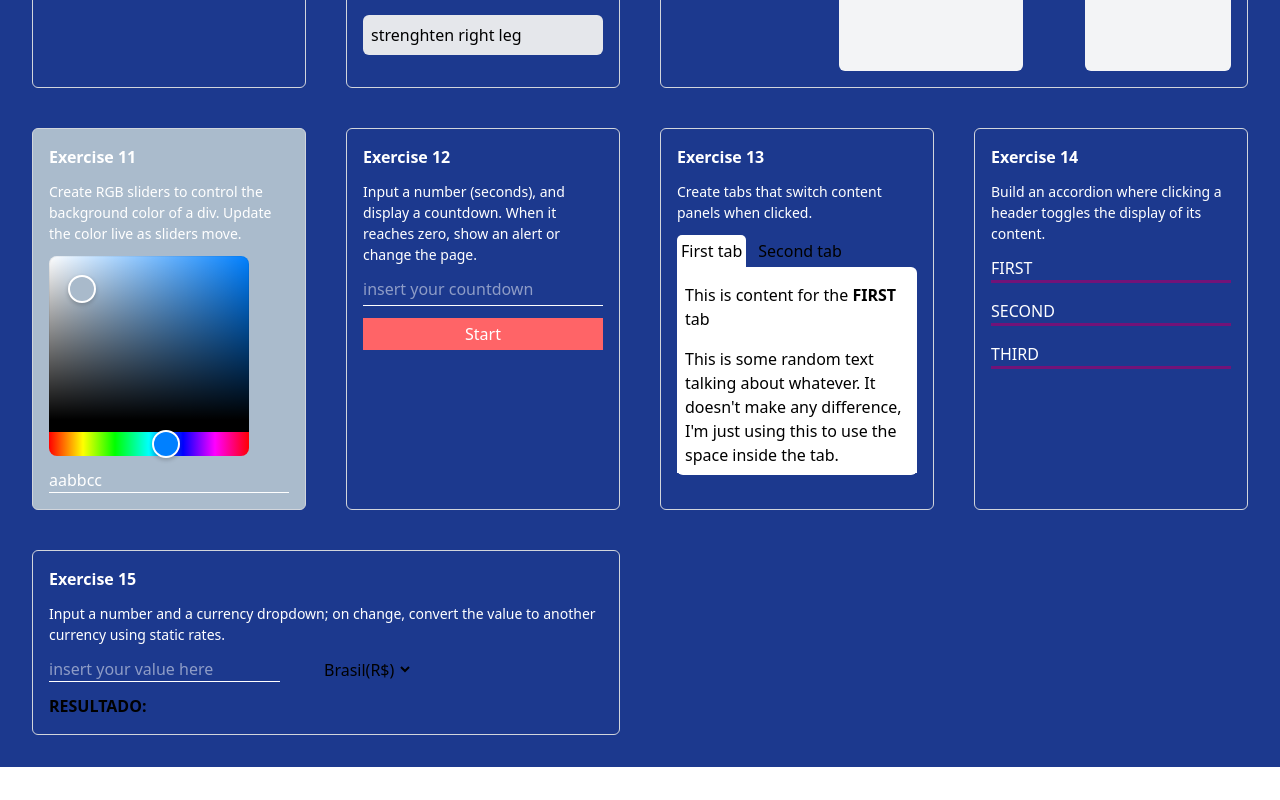
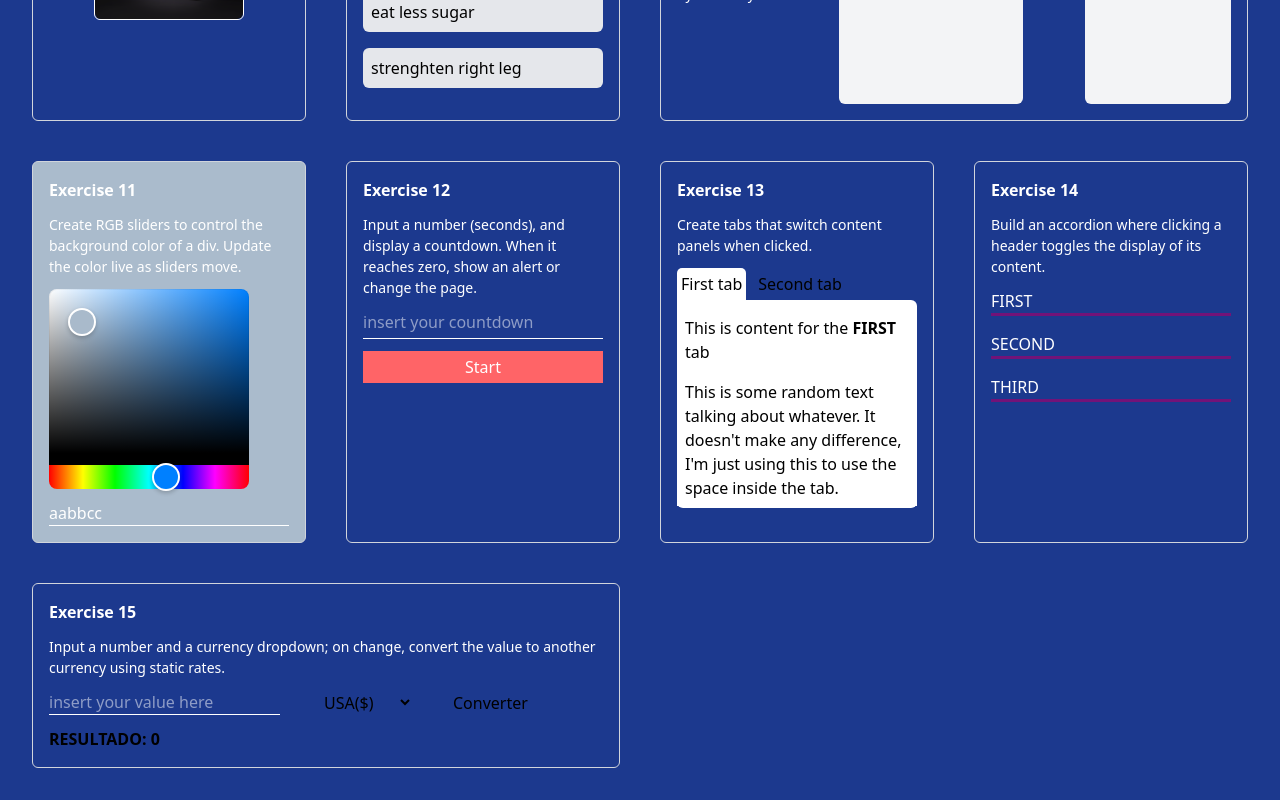
Before and after one commit to Rodcosta85/DOM-Manipulation-Exercises, a React (Vite) app: page / in a window 1280 px wide. Shown: the part 876-1676 px from the top of the page. Before the commit the page ends 1643 px from the top, so only its background shows below. Built offline with nearby package versions, Linux system fonts and the light colour scheme.

Commit message:
corrigindo exercícios

```diff
--- a/src/Exercise 15/ExerciseFifteen.tsx
+++ b/src/Exercise 15/ExerciseFifteen.tsx
@@ -2,20 +2,61 @@ import { useState } from 'react'
 
 function ExerciseFifteen() {
 
+    // const [atual, setAtual] = useState('');
+    const [nova, setNova] = useState('');
+    const [resultado, setResultado] = useState(0);
+
     const [input, setInput] = useState('');
-    const [currencies] = useState<string[]>([
-        'Brasil(R$)',
-        'USA($)',
-        'Europe(€)',
-        'Russia(₽)',
-        'Japan(¥)',
-        'UK(£)'
-    ]);
+
+    const currencies = [
+        // {
+        //     label: "Brasil(R$)",
+        //     value: "brl"
+        // },
+        {
+            label: "USA($)",
+            value: "usa"
+        },
+        {
+            label: "Europe(€)",
+            value: "euro"
+        },
+        {
+            label: "Russia(₽)",
+            value: "rus"
+        },
+        {
+            label: "Japan(¥)",
+            value: "jpn"
+        },
+        {
+            label: "UK(£)",
+            value: "uk"
+        },
+    ]
 
     const handleInput = (e: React.ChangeEvent<HTMLInputElement>) => {
         setInput(e.target.value);
     }
 
+    const handleConvert = () => {
+        const value = Number(input);
+        if (nova === "usa") {
+            setResultado(value / 5);
+        }
+        if (nova === "euro") {
+            setResultado(value / 6);
+        }
+        if (nova === "uk") {
+            setResultado(value / 6);
+        }
+        if (nova === "rus") {
+            setResultado(value * 14);
+        }
+        if (nova === "jpn") {
+            setResultado(value * 27);
+        }
+    }
 
 
     return (
@@ -31,14 +72,23 @@ function ExerciseFifteen() {
                     type="number"
                     placeholder='insert your value here'
                     className='focus:outline-none text-white border-b-white border-b-[1px]'
-                    />
-                <select name="" id="" className='focus:outline-none'>
-                    {currencies.map((currency) => (
-                        <option key={currency} value="">{currency}</option>
+                />
+
+                {/* <select className='focus:outline-none' onChange={e => setAtual(e.target.value)}>
+                    {currencies.map((item) => (
+                        <option key={item.value} value={item.value}>{item.label}</option>
+                    ))}
+                </select> */}
+
+                <select className='focus:outline-none' onChange={e => setNova(e.target.value)}>
+                    {currencies.map((item) => (
+                        <option key={item.value} value={item.value}>{item.label}</option>
                     ))}
                 </select>
+
+                <button onClick={handleConvert}>Converter</button>
             </div>
-            <p><b>RESULTADO:</b></p>
+            <p><b>RESULTADO: {resultado}</b></p>
         </div>
     )
 }
--- a/src/Exercise 6/ExerciseSix.tsx
+++ b/src/Exercise 6/ExerciseSix.tsx
@@ -27,7 +27,9 @@ function ExerciseSix() {
         'triban',
         'van rysel',
         'thrust',
-        'willier'
+        'willier',
+        'audax',
+        'mosso'
     ])
 
     const handleInput = (e: React.ChangeEvent<HTMLInputElement>) => {
--- a/src/Exercise 8/ExerciseEight.tsx
+++ b/src/Exercise 8/ExerciseEight.tsx
@@ -73,8 +73,10 @@ function ExerciseEight() {
     const handleAgeChange = (e: React.ChangeEvent<HTMLInputElement>) => {
         const value = e.target.value;
         setAge(value);
-        console.log(value);
-        setIsAgeValid(ageRegex.test(value));
+        // console.log(value);
+
+        const ageNumber = Number(value);
+        setIsAgeValid(ageNumber >= 16 && ageNumber <= 95);
     }
 
 
@@ -134,7 +136,7 @@ function ExerciseEight() {
                             placeholder="email"
                             className='text-[12px] focus:outline-none border-b-white border-b-[0.5px] pb-[6px] w-full'
                         />
-                        <p className={!isEmailValid ? 'hidden' : 'block text-red-500 text-[11px]'}>This email format is not valid</p>
+                        <p className={isEmailValid ? 'hidden' : 'block text-red-500 text-[11px]'}>This email format is not valid</p>
                     </div>
                     {/* div for the EMAIL input  */}
 
@@ -148,7 +150,7 @@ function ExerciseEight() {
                             placeholder='age'
                             className='text-[12px] focus:outline-none border-b-white border-b-[0.5px] pb-[6px] w-full'
                         />
-                        <p className={!isAgeValid ? 'hidden' : 'block text-red-500 text-[11px]'}>This age interval is not allowed</p>
+                        <p className={isAgeValid ? 'hidden' : 'block text-red-500 text-[11px]'}>This age interval is not allowed</p>
                     </div>
                     {/* div for the AGE input  */}
 
--- a/src/Exercise 9/ExerciseNine.tsx
+++ b/src/Exercise 9/ExerciseNine.tsx
@@ -26,8 +26,8 @@ function ExerciseNine() {
                 />
             </button>
             <div className={showGallery ? 'flex justify-center items-center w-full h-full' : 'hidden'}>
-                <div className='bg-black absolute top-0 left-0 opacity-80 w-full h-full'></div>
-                <div className='bg-white min-w p-4 absolute top-[10%] left-[30%]'>
+                <div className='bg-black fixed top-0 left-0 opacity-80 w-full h-full'></div>
+                <div className='bg-white min-w p-4 fixed top-[10%] left-[30%]'>
                     <div className='flex justify-end pr-4'>
                         <button
                             className='self-end cursor-pointer bg-red-400 rounded-full w-6 h-6 text-white'
```
Also changed, not shown: 1 other file (tests, documents, lock files or other folders).
